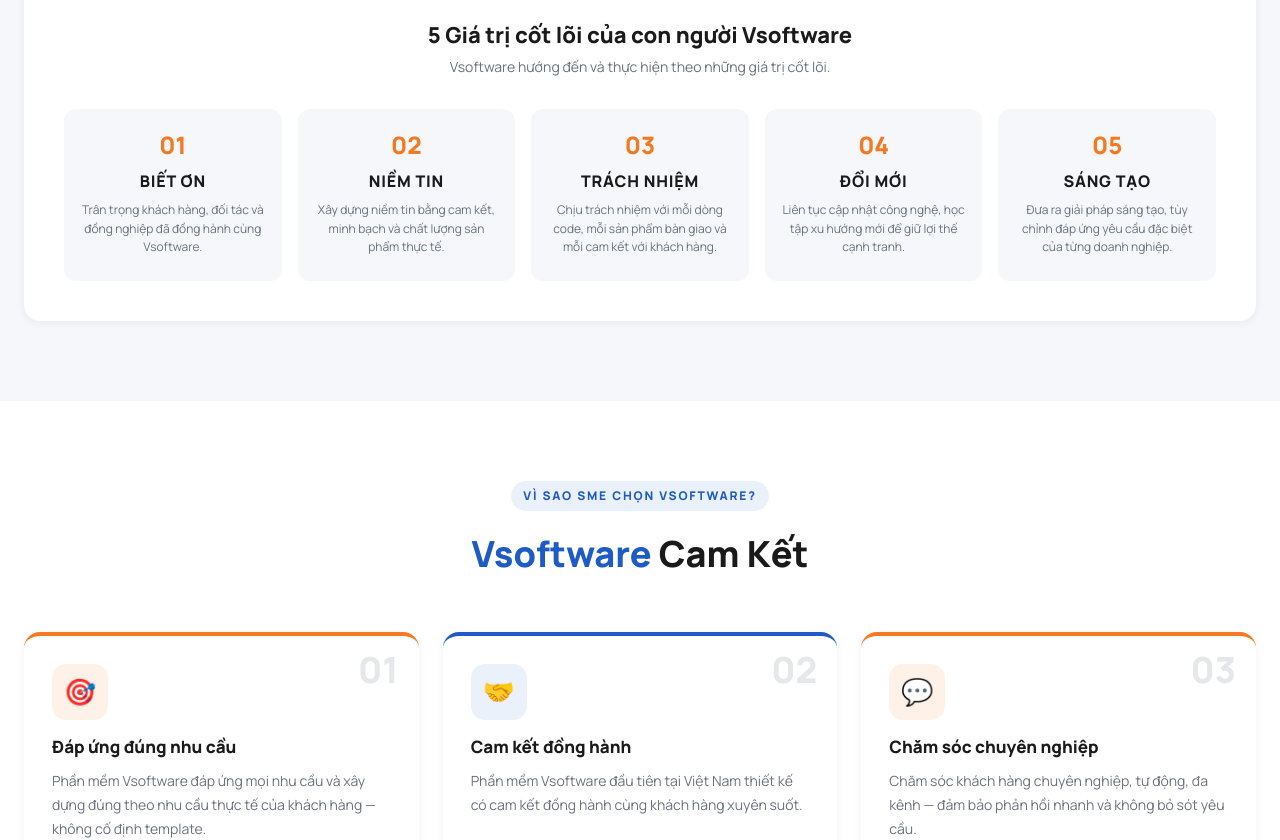
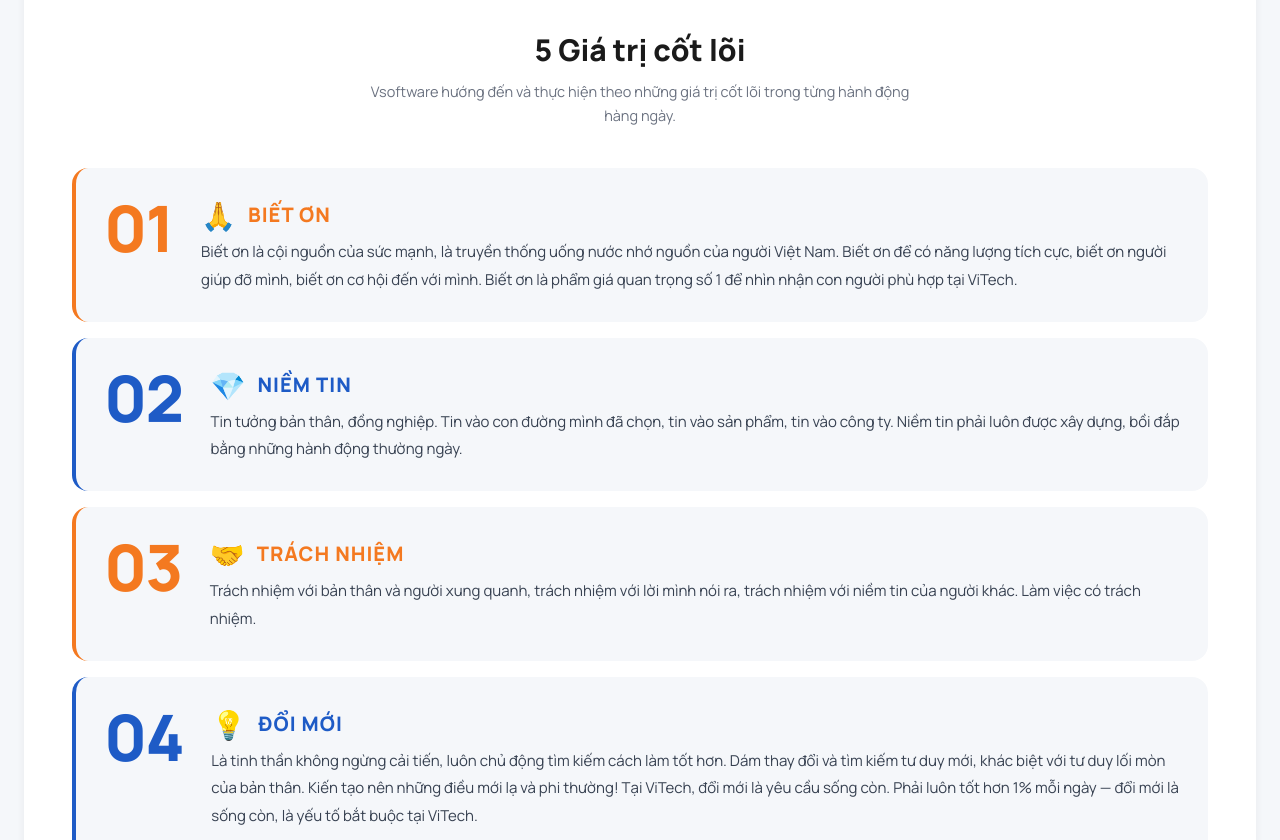
Before and after one commit to phamtuanyb/fe-topungdung, a Next.js app: page /introduction in a window 1280 px wide. Shown: the part 3380-4220 px from the top of the page. Built offline with nearby package versions, Linux system fonts and the light colour scheme; no server answers.

Commit message:
sync: 2026-06-06 12:12:18

```diff
--- a/src/app/(public)/introduction/page.tsx
+++ b/src/app/(public)/introduction/page.tsx
@@ -84,13 +84,43 @@
   { num: '05', icon: '🛡️', title: 'Hỗ trợ vận hành dài hạn', desc: 'Hỗ trợ và đồng hành cùng doanh nghiệp trong suốt quá trình vận hành, không chỉ dừng ở giao sản phẩm.', color: 'orange' },
 ]
 
-// 5 giá trị cốt lõi (slide 13)
+// 5 giá trị cốt lõi (ViTechGroup brand original)
 const CORE_VALUES = [
-  { num: '01', title: 'BIẾT ƠN', desc: 'Trân trọng khách hàng, đối tác và đồng nghiệp đã đồng hành cùng Vsoftware.' },
-  { num: '02', title: 'NIỀM TIN', desc: 'Xây dựng niềm tin bằng cam kết, minh bạch và chất lượng sản phẩm thực tế.' },
-  { num: '03', title: 'TRÁCH NHIỆM', desc: 'Chịu trách nhiệm với mỗi dòng code, mỗi sản phẩm bàn giao và mỗi cam kết với khách hàng.' },
-  { num: '04', title: 'ĐỔI MỚI', desc: 'Liên tục cập nhật công nghệ, học tập xu hướng mới để giữ lợi thế cạnh tranh.' },
-  { num: '05', title: 'SÁNG TẠO', desc: 'Đưa ra giải pháp sáng tạo, tùy chỉnh đáp ứng yêu cầu đặc biệt của từng doanh nghiệp.' },
+  {
+    num: '01',
+    icon: '🙏',
+    title: 'BIẾT ƠN',
+    desc: 'Biết ơn là cội nguồn của sức mạnh, là truyền thống uống nước nhớ nguồn của người Việt Nam. Biết ơn để có năng lượng tích cực, biết ơn người giúp đỡ mình, biết ơn cơ hội đến với mình. Biết ơn là phẩm giá quan trọng số 1 để nhìn nhận con người phù hợp tại ViTech.',
+    color: 'orange',
+  },
+  {
+    num: '02',
+    icon: '💎',
+    title: 'NIỀM TIN',
+    desc: 'Tin tưởng bản thân, đồng nghiệp. Tin vào con đường mình đã chọn, tin vào sản phẩm, tin vào công ty. Niềm tin phải luôn được xây dựng, bồi đắp bằng những hành động thường ngày.',
+    color: 'blue',
+  },
+  {
+    num: '03',
+    icon: '🤝',
+    title: 'TRÁCH NHIỆM',
+    desc: 'Trách nhiệm với bản thân và người xung quanh, trách nhiệm với lời mình nói ra, trách nhiệm với niềm tin của người khác. Làm việc có trách nhiệm.',
+    color: 'orange',
+  },
+  {
+    num: '04',
+    icon: '💡',
+    title: 'ĐỔI MỚI',
+    desc: 'Là tinh thần không ngừng cải tiến, luôn chủ động tìm kiếm cách làm tốt hơn. Dám thay đổi và tìm kiếm tư duy mới, khác biệt với tư duy lối mòn của bản thân. Kiến tạo nên những điều mới lạ và phi thường! Tại ViTech, đổi mới là yêu cầu sống còn. Phải luôn tốt hơn 1% mỗi ngày — đổi mới là sống còn, là yếu tố bắt buộc tại ViTech.',
+    color: 'blue',
+  },
+  {
+    num: '05',
+    icon: '🔍',
+    title: 'RÕ RÀNG',
+    desc: 'Là minh bạch trong suy nghĩ, cụ thể và nhất quán từ lời nói đến hành động. Là dứt khoát trong quyết định và thẳng thắn trong giao tiếp. Là nỗ lực để mọi người hiểu đúng, hiểu đủ và cùng nhìn về một hướng. Là rõ người – rõ việc – rõ kết quả. Không mập mờ, không vòng vo, không úp mở.',
+    color: 'orange',
+  },
 ]
 
 // 4 loại hình dịch vụ chính (slide 15)
@@ -378,20 +408,47 @@
             </div>
           </div>
 
-          {/* 5 Core values */}
-          <div className="bg-white rounded-2xl p-8 lg:p-10 shadow-vs">
-            <div className="text-center mb-8">
-              <h3 className="text-[22px] font-extrabold text-vs-dark mb-1">5 Giá trị cốt lõi của con người Vsoftware</h3>
-              <p className="text-[14px] text-vs-gray-600">Vsoftware hướng đến và thực hiện theo những giá trị cốt lõi.</p>
+          {/* 5 Core values — vertical 5 hàng */}
+          <div className="bg-white rounded-2xl p-8 lg:p-12 shadow-vs">
+            <div className="text-center mb-10">
+              <h3 className="text-[clamp(22px,2.4vw,30px)] font-extrabold text-vs-dark mb-2">5 Giá trị cốt lõi</h3>
+              <p className="text-[14.5px] text-vs-gray-600 max-w-[560px] mx-auto leading-[1.65]">
+                Vsoftware hướng đến và thực hiện theo những giá trị cốt lõi trong từng hành động hàng ngày.
+              </p>
             </div>
-            <div className="grid grid-cols-2 md:grid-cols-3 lg:grid-cols-5 gap-4">
-              {CORE_VALUES.map((v, i) => (
-                <div key={i} className="text-center px-4 py-6 rounded-xl bg-vs-bg hover:bg-vs-blue-light transition-colors">
-                  <div className="text-[24px] font-extrabold text-vs-orange leading-none mb-3">{v.num}</div>
-                  <div className="text-[16px] font-extrabold text-vs-dark mb-2 tracking-[0.05em]">{v.title}</div>
-                  <div className="text-[12px] text-vs-gray-600 leading-[1.55]">{v.desc}</div>
-                </div>
-              ))}
+            <div className="space-y-4">
+              {CORE_VALUES.map((v, i) => {
+                const isOrange = v.color === 'orange'
+                return (
+                  <div
+                    key={i}
+                    className={`group flex items-start gap-5 md:gap-7 p-5 md:p-7 rounded-2xl bg-vs-bg hover:shadow-vs hover:-translate-y-1 transition-all border-l-4 ${
+                      isOrange ? 'border-vs-orange hover:bg-vs-orange/5' : 'border-vs-blue hover:bg-vs-blue-light'
+                    }`}
+                  >
+                    {/* Số to */}
+                    <div
+                      className={`text-[clamp(48px,5vw,68px)] font-extrabold leading-none tracking-tight flex-shrink-0 ${
+                        isOrange ? 'text-vs-orange' : 'text-vs-blue'
+                      }`}
+                    >
+                      {v.num}
+                    </div>
+                    {/* Nội dung */}
+                    <div className="flex-1 min-w-0 pt-1">
+                      <div className="flex items-center gap-3 mb-2">
+                        <span className="text-[24px] md:text-[28px] leading-none">{v.icon}</span>
+                        <h4 className={`text-[18px] md:text-[20px] font-extrabold tracking-[0.05em] ${isOrange ? 'text-vs-orange' : 'text-vs-blue'}`}>
+                          {v.title}
+                        </h4>
+                      </div>
+                      <p className="text-[14.5px] md:text-[15px] text-vs-gray-700 leading-[1.85] m-0">
+                        {v.desc}
+                      </p>
+                    </div>
+                  </div>
+                )
+              })}
             </div>
           </div>
         </div>
```
